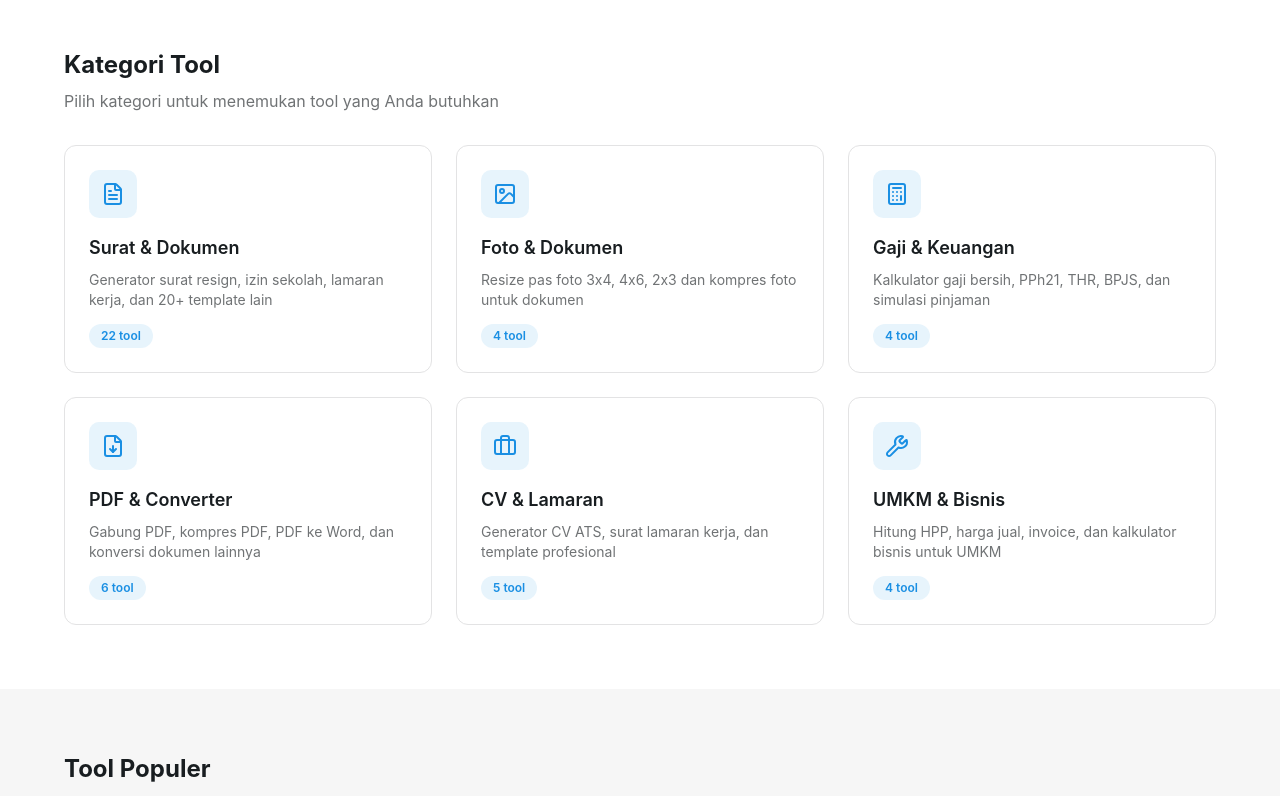
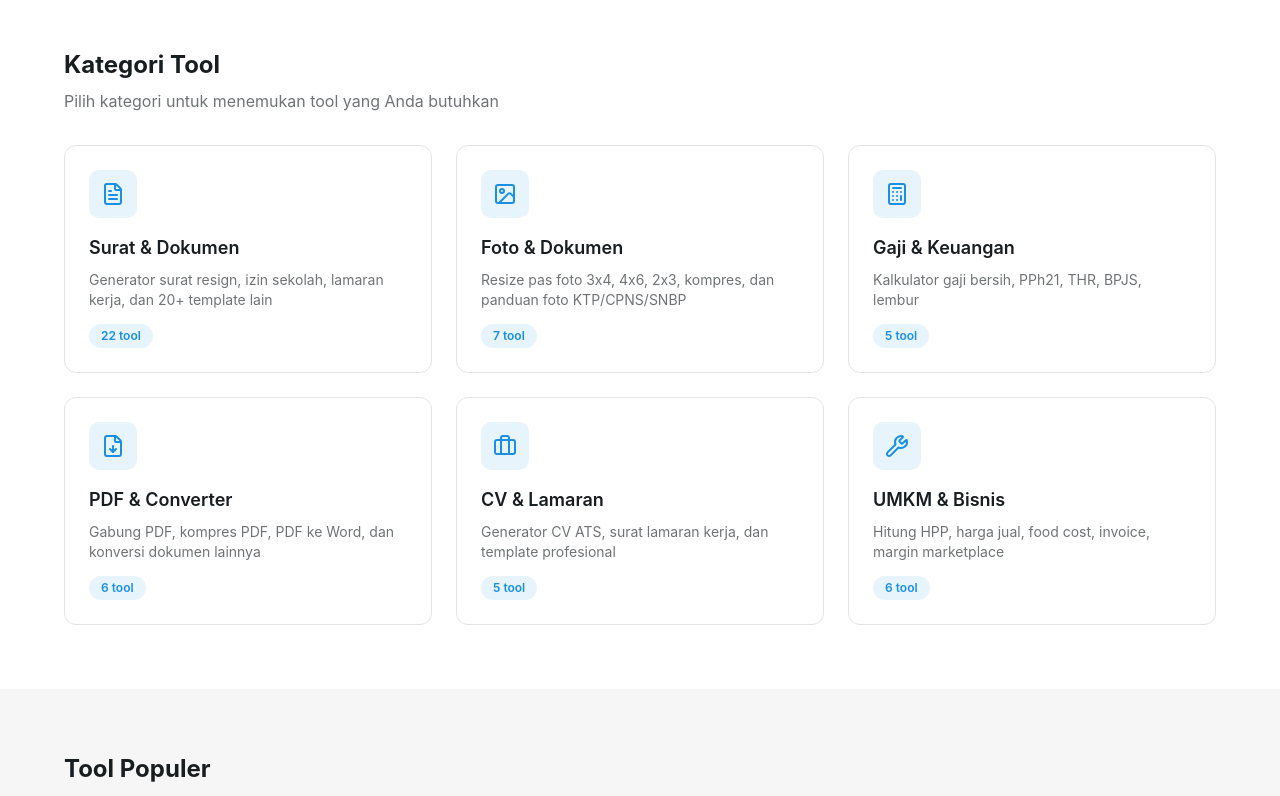
Before and after one commit to creativealip-rgb/toolinter, a Next.js app: page / in a window 1280 px wide. Shown: the part 594-1390 px from the top of the page. Built offline with nearby package versions, Linux system fonts and the light colour scheme.

Commit message:
chore: update sitemap (85 routes), homepage counts, trust badge
- Sitemap: 85 routes including all foto/gaji/umkm/blog additions
- Homepage: foto 7, gaji 5, umkm 6, trust badge 70+
- All verified via sslip.io (200 OK)

```diff
--- a/src/app/page.tsx
+++ b/src/app/page.tsx
@@ -15,16 +15,16 @@ const categories = [
   {
     icon: Image,
     title: "Foto & Dokumen",
-    desc: "Resize pas foto 3x4, 4x6, 2x3 dan kompres foto untuk dokumen",
-    count: 4,
+    desc: "Resize pas foto 3x4, 4x6, 2x3, kompres, dan panduan foto KTP/CPNS/SNBP",
+    count: 7,
     badge: "badge-red",
     href: "/foto",
   },
   {
     icon: Calculator,
     title: "Gaji & Keuangan",
-    desc: "Kalkulator gaji bersih, PPh21, THR, BPJS, dan simulasi pinjaman",
-    count: 4,
+    desc: "Kalkulator gaji bersih, PPh21, THR, BPJS, lembur",
+    count: 5,
     badge: "badge-green",
     href: "/gaji",
   },
@@ -47,8 +47,8 @@ const categories = [
   {
     icon: Wrench,
     title: "UMKM & Bisnis",
-    desc: "Hitung HPP, harga jual, invoice, dan kalkulator bisnis untuk UMKM",
-    count: 4,
+    desc: "Hitung HPP, harga jual, food cost, invoice, margin marketplace",
+    count: 6,
     badge: "badge-orange",
     href: "/umkm",
   },
@@ -148,7 +148,7 @@ function TrustBadges() {
     <div className="flex flex-wrap justify-center gap-8 py-6 px-6 bg-surface">
       {[
         { value: "100%", label: "Gratis" },
-        { value: "60+", label: "Tool Tersedia" },
+        { value: "70+", label: "Tool Tersedia" },
         { value: "Tanpa", label: "Install" },
       ].map((item) => (
         <div key={item.label} className="text-center">
--- a/src/app/sitemap.ts
+++ b/src/app/sitemap.ts
@@ -5,6 +5,7 @@ const BASE_URL = "https://toolinter.net";
 export default function sitemap(): MetadataRoute.Sitemap {
   return [
     { url: `${BASE_URL}/`, lastModified: new Date(), changeFrequency: "weekly", priority: 1.0 },
+    { url: `${BASE_URL}/tools`, lastModified: new Date(), changeFrequency: "weekly", priority: 0.9 },
 
     // Surat (22 templates)
     { url: `${BASE_URL}/surat`, lastModified: new Date(), changeFrequency: "weekly", priority: 0.9 },
@@ -31,21 +32,25 @@ export default function sitemap(): MetadataRoute.Sitemap {
     { url: `${BASE_URL}/surat/pengunduran-diri`, lastModified: new Date(), changeFrequency: "monthly" },
     { url: `${BASE_URL}/surat/kuasa-rekening`, lastModified: new Date(), changeFrequency: "monthly" },
 
-    // Foto (4 tools)
+    // Foto (7 pages)
     { url: `${BASE_URL}/foto`, lastModified: new Date(), changeFrequency: "weekly", priority: 0.8 },
     { url: `${BASE_URL}/foto/resize-3x4`, lastModified: new Date(), changeFrequency: "monthly" },
     { url: `${BASE_URL}/foto/resize-4x6`, lastModified: new Date(), changeFrequency: "monthly" },
     { url: `${BASE_URL}/foto/resize-2x3`, lastModified: new Date(), changeFrequency: "monthly" },
     { url: `${BASE_URL}/foto/kompres`, lastModified: new Date(), changeFrequency: "monthly" },
+    { url: `${BASE_URL}/foto/ktp`, lastModified: new Date(), changeFrequency: "monthly" },
+    { url: `${BASE_URL}/foto/cpns`, lastModified: new Date(), changeFrequency: "monthly" },
+    { url: `${BASE_URL}/foto/snbp`, lastModified: new Date(), changeFrequency: "monthly" },
 
-    // Gaji (4 tools)
+    // Gaji (5 tools)
     { url: `${BASE_URL}/gaji`, lastModified: new Date(), changeFrequency: "weekly", priority: 0.8 },
     { url: `${BASE_URL}/gaji/bersih`, lastModified: new Date(), changeFrequency: "monthly" },
     { url: `${BASE_URL}/gaji/pph21`, lastModified: new Date(), changeFrequency: "monthly" },
     { url: `${BASE_URL}/gaji/thr`, lastModified: new Date(), changeFrequency: "monthly" },
     { url: `${BASE_URL}/gaji/bpjs`, lastModified: new Date(), changeFrequency: "monthly" },
+    { url: `${BASE_URL}/gaji/lembur`, lastModified: new Date(), changeFrequency: "monthly" },
 
-    // PDF (4 tools + 2 placeholder)
+    // PDF (6 tools)
     { url: `${BASE_URL}/pdf`, lastModified: new Date(), changeFrequency: "weekly", priority: 0.8 },
     { url: `${BASE_URL}/pdf/gabung`, lastModified: new Date(), changeFrequency: "monthly" },
     { url: `${BASE_URL}/pdf/kompres`, lastModified: new Date(), changeFrequency: "monthly" },
@@ -62,14 +67,16 @@ export default function sitemap(): MetadataRoute.Sitemap {
     { url: `${BASE_URL}/cv/cv-bumn`, lastModified: new Date(), changeFrequency: "monthly" },
     { url: `${BASE_URL}/cv/contoh-surat-lamaran`, lastModified: new Date(), changeFrequency: "monthly" },
 
-    // UMKM (4 tools)
+    // UMKM (6 tools)
     { url: `${BASE_URL}/umkm`, lastModified: new Date(), changeFrequency: "weekly", priority: 0.8 },
     { url: `${BASE_URL}/umkm/hpp`, lastModified: new Date(), changeFrequency: "monthly" },
     { url: `${BASE_URL}/umkm/harga-jual`, lastModified: new Date(), changeFrequency: "monthly" },
     { url: `${BASE_URL}/umkm/food-cost`, lastModified: new Date(), changeFrequency: "monthly" },
     { url: `${BASE_URL}/umkm/invoice`, lastModified: new Date(), changeFrequency: "monthly" },
+    { url: `${BASE_URL}/umkm/margin-marketplace`, lastModified: new Date(), changeFrequency: "monthly" },
+    { url: `${BASE_URL}/umkm/catatan`, lastModified: new Date(), changeFrequency: "monthly" },
 
-    // Blog (10 posts)
+    // Blog (15 posts)
     { url: `${BASE_URL}/blog`, lastModified: new Date(), changeFrequency: "weekly", priority: 0.7 },
     { url: `${BASE_URL}/blog/cara-membuat-surat-resign`, lastModified: new Date(), changeFrequency: "monthly" },
     { url: `${BASE_URL}/blog/ukuran-foto-cpns-2026`, lastModified: new Date(), changeFrequency: "monthly" },
@@ -81,6 +88,11 @@ export default function sitemap(): MetadataRoute.Sitemap {
     { url: `${BASE_URL}/blog/cara-hitungan-thr-karyawan`, lastModified: new Date(), changeFrequency: "monthly" },
     { url: `${BASE_URL}/blog/cara-membuat-cv-fresh-graduate`, lastModified: new Date(), changeFrequency: "monthly" },
     { url: `${BASE_URL}/blog/cara-hitung-hpp-produk-umkm`, lastModified: new Date(), changeFrequency: "monthly" },
+    { url: `${BASE_URL}/blog/contoh-surat-izin-sekolah`, lastModified: new Date(), changeFrequency: "monthly" },
+    { url: `${BASE_URL}/blog/cara-membuat-surat-lamaran-kerja`, lastModified: new Date(), changeFrequency: "monthly" },
+    { url: `${BASE_URL}/blog/ukuran-foto-visa-passport`, lastModified: new Date(), changeFrequency: "monthly" },
+    { url: `${BASE_URL}/blog/perbedaan-gaji-bruto-netto`, lastModified: new Date(), changeFrequency: "monthly" },
+    { url: `${BASE_URL}/blog/cara-buat-invoice-profesional`, lastModified: new Date(), changeFrequency: "monthly" },
 
     // Static
     { url: `${BASE_URL}/about`, lastModified: new Date(), changeFrequency: "monthly", priority: 0.5 },
```
